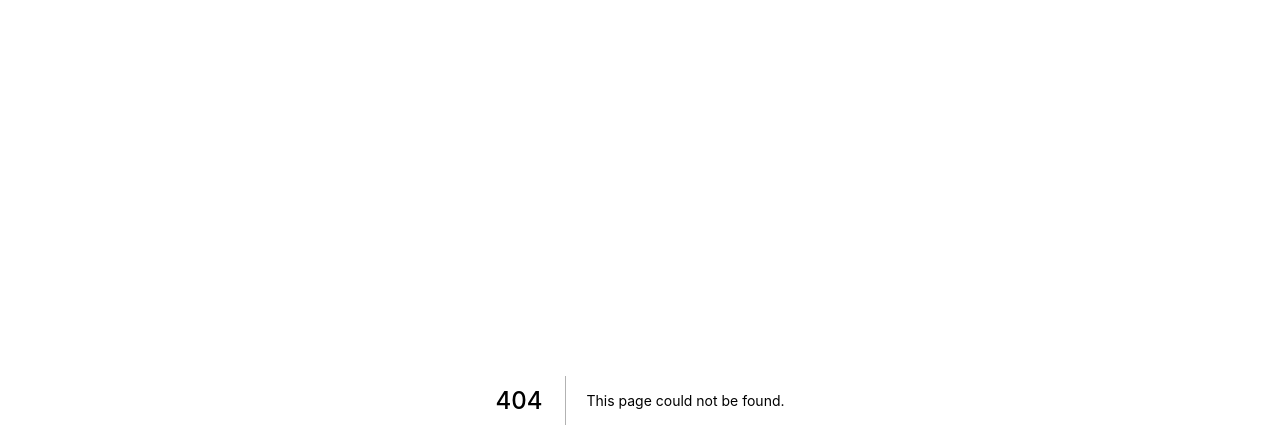
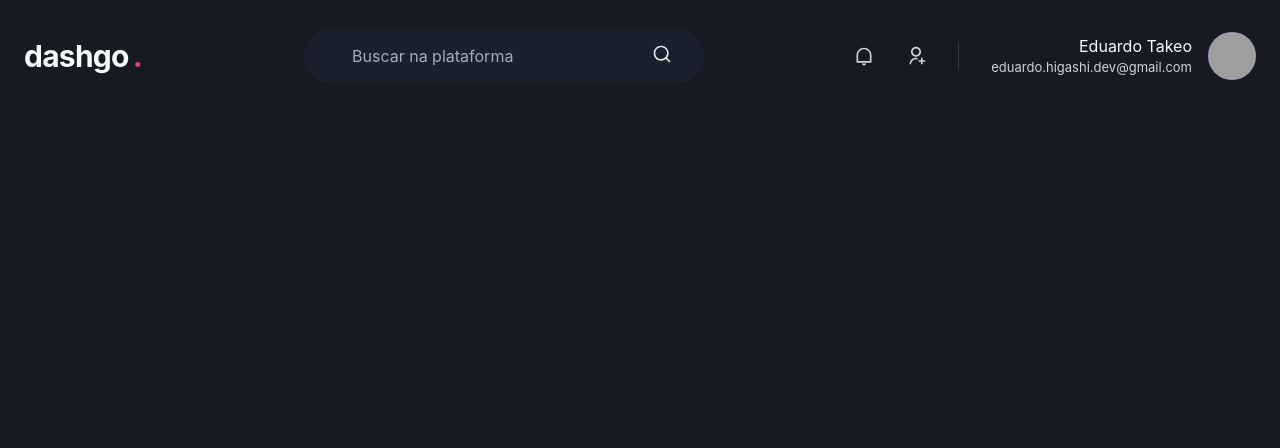
Before and after one commit to eduardo-takeo/dashgo, a Next.js app: page /dashboard in a window 1280 px wide. Before the commit this address had no page. Shown: the top 448 px of the page. Built offline with nearby package versions, Linux system fonts and the light colour scheme; grey boxes are pictures that could not be loaded.

Commit message:
Create Header component and Dashboard page

```diff
--- a/package.json
+++ b/package.json
@@ -14,7 +14,8 @@
     "framer-motion": "^4",
     "next": "10.2.3",
     "react": "17.0.2",
-    "react-dom": "17.0.2"
+    "react-dom": "17.0.2",
+    "react-icons": "^4.2.0"
   },
   "devDependencies": {
     "@types/react": "^17.0.8",
--- /dev/null
+++ b/src/components/Header.tsx
@@ -0,0 +1,82 @@
+import { Flex, Text, Input, Icon, HStack, Box, Avatar } from "@chakra-ui/react";
+import {
+  RiNotificationLine,
+  RiSearchLine,
+  RiUserAddLine,
+} from "react-icons/ri";
+import React from "react";
+
+export default function Header() {
+  return (
+    <Flex
+      as="header"
+      w="100%"
+      maxWidth={1480}
+      h="20"
+      mx="auto"
+      mt="4"
+      px="6"
+      align="center"
+    >
+      <Text fontSize="3xl" fontWeight="bold" letterSpacing="tight" w="64">
+        dashgo
+        <Text as="span" ml="1" color="pink.500">
+          .
+        </Text>
+      </Text>
+
+      <Flex
+        as="label"
+        flex="1"
+        py="4"
+        px="8"
+        ml="6"
+        maxWidth={400}
+        alignSelf="center"
+        color="gray.200"
+        position="relative"
+        bg="gray.800"
+        borderRadius="full"
+      >
+        <Input
+          colo="gray.50"
+          variant="unstyled"
+          px="4"
+          mr="4"
+          placeholder="Buscar na plataforma"
+          _placeholder={{ color: "gray.400" }}
+        />
+        <Icon as={RiSearchLine} fontSize="20" />
+      </Flex>
+
+      <Flex align="center" ml="auto">
+        <HStack
+          spacing="8"
+          mx="8"
+          pr="8"
+          py="1"
+          color="gray.300"
+          borderRightWidth={1}
+          borderColor="gray.700"
+        >
+          <Icon as={RiNotificationLine} fontSize="20" />
+          <Icon as={RiUserAddLine} fontSize="20" />
+        </HStack>
+
+        <Flex align="center">
+          <Box mr="4" textAlign="right">
+            <Text>Eduardo Takeo</Text>
+            <Text color="gray.300" fontSize="small">
+              eduardo.higashi.dev@gmail.com
+            </Text>
+          </Box>
+          <Avatar
+            size="md"
+            name="Eduardo Takeo"
+            src="https://github.com/eduardo-takeo.png"
+          />
+        </Flex>
+      </Flex>
+    </Flex>
+  );
+}
--- /dev/null
+++ b/src/pages/dashboard.tsx
@@ -0,0 +1,6 @@
+import React from "react";
+import Header from "../components/Header";
+
+export default function Dashboard() {
+  return <Header />;
+}
--- a/src/pages/index.tsx
+++ b/src/pages/index.tsx
@@ -1,5 +1,5 @@
 import { Button, Flex, Stack } from "@chakra-ui/react";
-import Input from "../components/Input";
+import Input from "../components/Form/Input";
 
 export default function SignIn() {
   return (
```
Also changed, not shown: src/components/Form/Input.tsx (renamed from src/components/Input.tsx), 1 other file (tests, documents, lock files or other folders).
